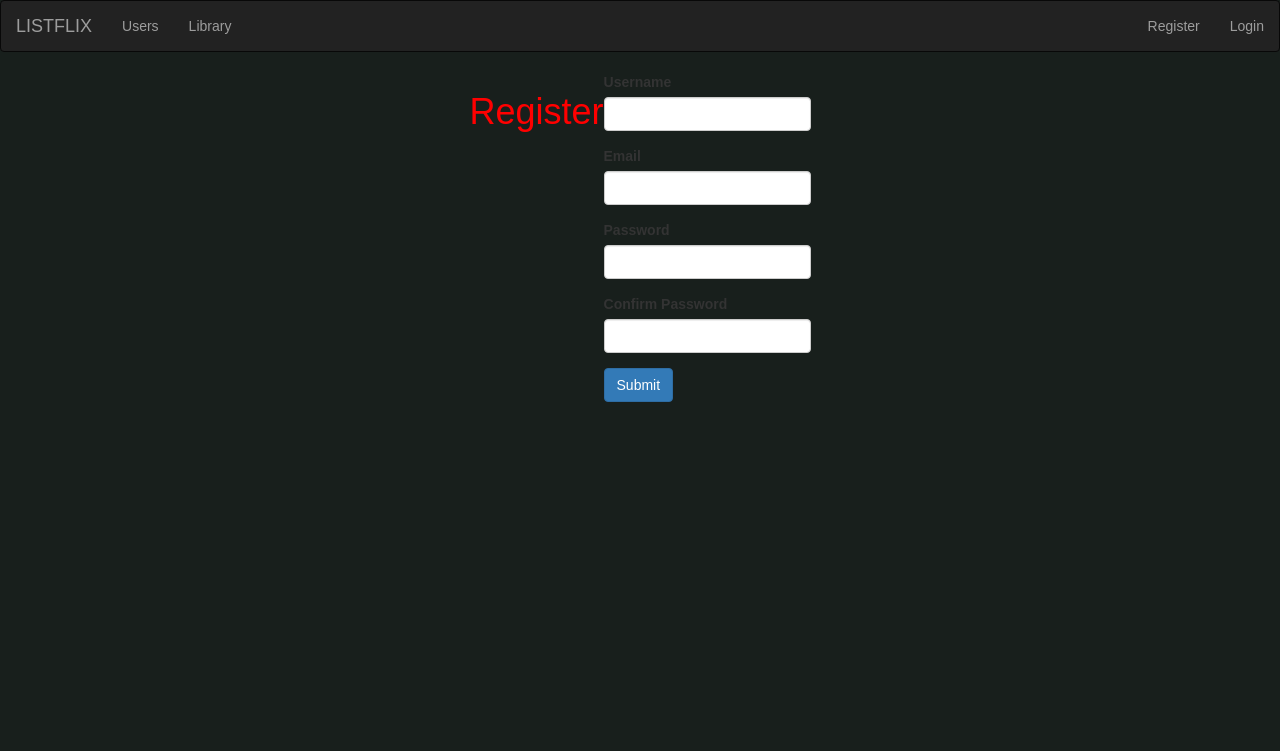
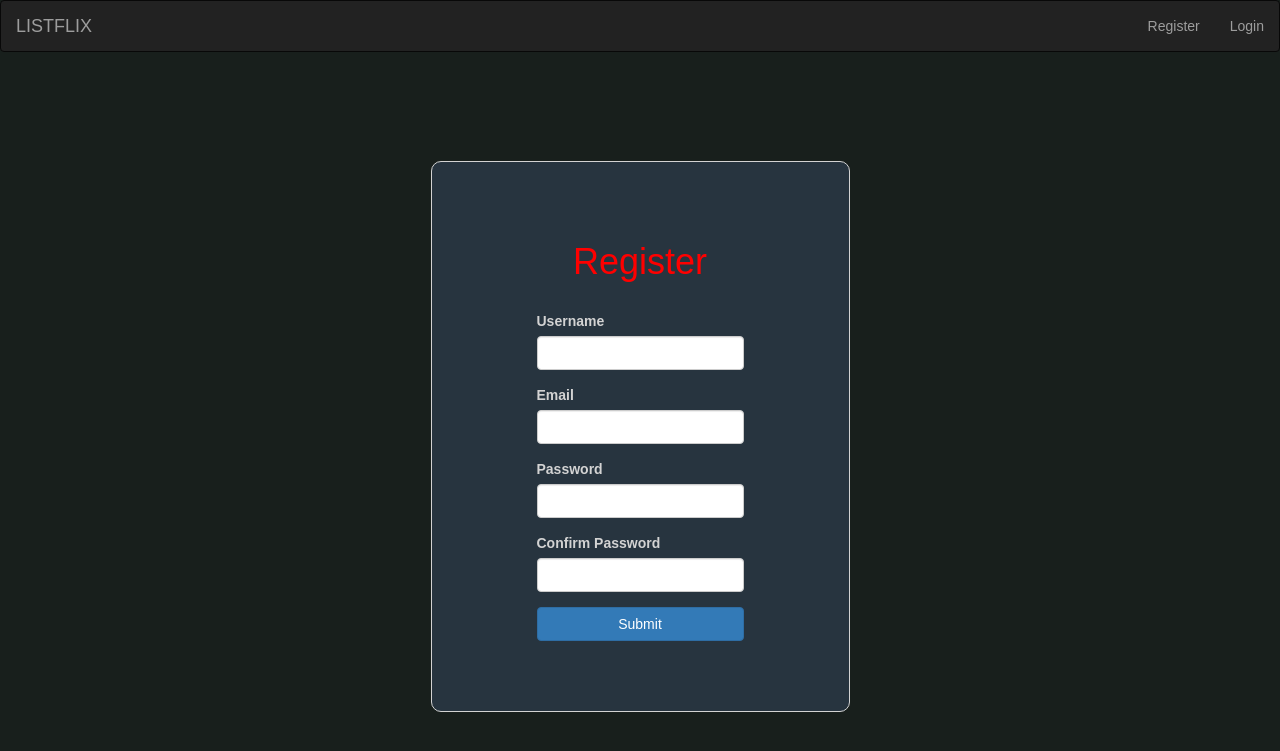
Before and after one commit to HarrisonLavins/ListFlix, a Flask app: page /register in a window 1280 px wide. Shown: the top 751 px of the page. Run offline with Flask 2, Linux system fonts and the light colour scheme; some libraries are stand-ins or nearby versions.

Commit message:
Add Library page, watched, hidden; fix styles

```diff
--- a/app.py
+++ b/app.py
@@ -45,6 +45,11 @@ def fetch_movies(id):
 
 @app.route('/library/<string:id>/')
 def render_library(id):
+
+    # TODO: Somehow set the path to the currently selected user clicked on in the "Users" page,
+    # which maybe sets the session["selected_userId"] = userId
+    # and can be accessed here to select the correct user library info
+
 
     # Create object with user information
     user = select_from_listUser([id],'id')
@@ -99,6 +104,10 @@ def register():
 
         flash('You are now registered and can log in', 'success')
 
+        # Log the user in once registered
+        session['logged_in'] = True
+        session['username'] = username
+
         return render_template('users.html')
     return render_template('register.html', form=form)
 
@@ -111,6 +120,7 @@ def login():
         password_candidate = request.form['password']
 
         result = select_from_listUser([username],'user')
+        print(result)
 
         if not result:
             error = 'Username not found'
@@ -121,6 +131,7 @@ def login():
                 # Passed
                 session['logged_in'] = True
                 session['username'] = username
+                # session['userId'] =
 
                 flash('You are now logged in', 'success')
                 redirecturl = f'/home/{result[0][0]}/'
--- /dev/null
+++ b/static/login-logout-register.css
@@ -0,0 +1,12 @@
+.form-container {
+  margin-top: 8%;
+  padding: 60px 120px;
+  /* background-color: aliceblue; */
+  border-radius: 10px;
+  background-color: #27343f;
+  border: 1px solid lightgray;
+}
+
+label {
+  color: lightgray;
+}
--- a/templates/components/_navbar.html
+++ b/templates/components/_navbar.html
@@ -18,14 +18,17 @@
     </div>
     <div id="navbar" class="collapse navbar-collapse">
       <ul class="nav navbar-nav">
+        {% if session.logged_in %}
         <li><a href="/">Users</a></li>
-        <li><a href="/library">Library</a></li>
+        <!-- TODO: Somehow set the path to the currently selected user clicked on in the "Users" page -->
+        <li><a href="/library/3">Library</a></li>
         <!-- <li><a href="#">Profile</a></li> -->
+        {% endif %}
       </ul>
 
       <ul class="nav navbar-nav navbar-right">
         {% if session.logged_in %}
-        <li><a href="#">Dashboard</a></li>
+        <!-- <li><a href="#">Dashboard</a></li> -->
         <li><a href="/logout">Logout</a></li>
         {% else %}
         <li><a href="/register">Register</a></li>
--- a/templates/home.html
+++ b/templates/home.html
@@ -7,7 +7,8 @@
         and rendering the returned information about each movie from TMDB API -->
     <h1>LISTFLIX</h1>
 
-    <h2>Recommended for you, {{user[2]}}</h2>
+    <h2 class="text-center">Recommended for you, {{user[2]}}</h2>
+    <br>
 
 
     {% block content %} {% for movie_list in movies %}
--- a/templates/layout.html
+++ b/templates/layout.html
@@ -9,16 +9,12 @@
       crossorigin="anonymous"
       referrerpolicy="no-referrer"
     ></script>
-    <!-- <script src="https://maxcdn.bootstrapcdn.com/bootstrap/3.3.7/js/bootstrap.min.js"></script> -->
     <script src="https://maxcdn.bootstrapcdn.com/bootstrap/3.4.1/js/bootstrap.min.js"></script>
 
     <!-- <script src="/static/main.js"></script> -->
     <script src="/static/movie-carousel.js" defer></script>
     <!--  Load CSS in Flask with html-->
-    <!-- <link
-      rel="stylesheet"
-      href="https://maxcdn.bootstrapcdn.com/bootstrap/3.3.7/css/bootstrap.min.css"
-    /> -->
+
     <link
       rel="stylesheet"
       href="https://maxcdn.bootstrapcdn.com/bootstrap/3.4.1/css/bootstrap.min.css"
@@ -26,11 +22,11 @@
 
     <link rel="stylesheet" href="/static/main.css" />
     <link rel="stylesheet" href="/static/home.css" />
+    <link rel="stylesheet" href="/static/login-logout-register.css" />
   </head>
   <body>
-    {% include 'components/_navbar.html' %}
-    <div class="container">
-      {% include 'includes/_messages.html' %} {% block body %}{% endblock %}
-    </div>
+    {% include 'components/_navbar.html' %} {% include 'includes/_messages.html'
+    %}
+    <div class="container">{% block body %}{% endblock %}</div>
   </body>
 </html>
--- a/templates/register.html
+++ b/templates/register.html
@@ -1,6 +1,7 @@
-{% extends 'layout.html' %}
-
-{% block body %}
+{% extends 'layout.html' %} {% block body %}
+<div class="container">
+  <div class="form-container">
+    <div class="row">
       <h1>Register</h1>
       {% from "components/_formhelpers.html" import render_field %}
       <form method="POST" action="">
@@ -16,6 +17,15 @@
         <div class="form-group">
           {{render_field(form.confirm, class_="form-control")}}
         </div>
-    <p><input type="submit" class="btn btn-primary" value="Submit"></p>
+        <p>
+          <input
+            type="submit"
+            class="btn btn-primary btn-block"
+            value="Submit"
+          />
+        </p>
       </form>
+    </div>
+  </div>
+</div>
 {% endblock %}
```
Also changed, not shown: templates/library.html (+7 -27 lines), templates/login.html (+21 -6 lines). Lines whose indentation alone changed are shown as unchanged.
